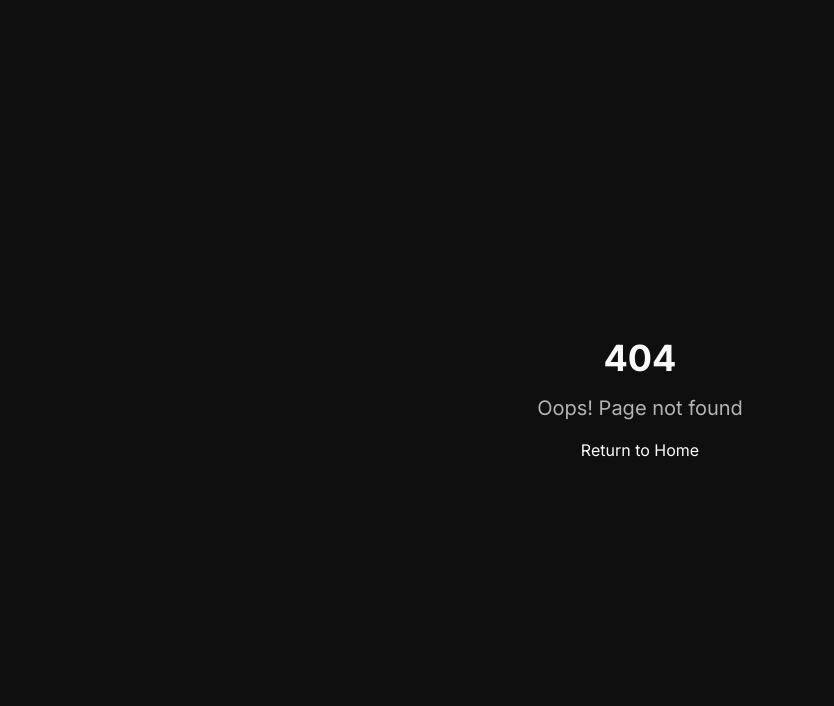
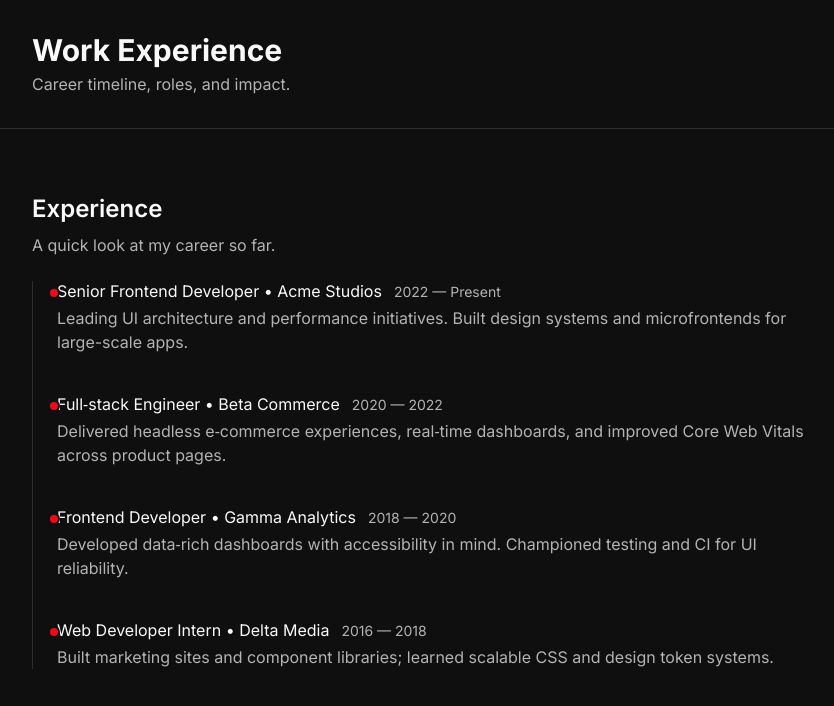
Before and after one commit to awesome-dev-commits/my-cinematic-folio, a React (Vite) app: page /experience in a window 1280 px wide. Before the commit this address had no page. Shown: the top 706 px of the page, without its empty margins (0-834 px from the left). Built offline with nearby package versions, Linux system fonts and the light colour scheme.

Commit message:
Add experience page
Create a new page for work experience and link it from the projects carousel.

```diff
--- a/src/App.tsx
+++ b/src/App.tsx
@@ -5,6 +5,7 @@ import { QueryClient, QueryClientProvider } from "@tanstack/react-query";
 import { BrowserRouter, Routes, Route } from "react-router-dom";
 import Index from "./pages/Index";
 import NotFound from "./pages/NotFound";
+import Experience from "./pages/Experience";
 
 const queryClient = new QueryClient();
 
@@ -16,6 +17,7 @@ const App = () => (
       <BrowserRouter>
         <Routes>
           <Route path="/" element={<Index />} />
+          <Route path="/experience" element={<Experience />} />
           {/* ADD ALL CUSTOM ROUTES ABOVE THE CATCH-ALL "*" ROUTE */}
           <Route path="*" element={<NotFound />} />
         </Routes>
--- a/src/components/sections/ProjectsRow.tsx
+++ b/src/components/sections/ProjectsRow.tsx
@@ -6,6 +6,7 @@ export type ProjectItem = {
   title: string;
   description: string;
   href?: string;
+  target?: "_self" | "_blank" | "_parent" | "_top";
 };
 
 type ProjectsRowProps = {
@@ -26,7 +27,7 @@ const ProjectsRow = ({ id, title, items, className }: ProjectsRowProps) => {
           <CarouselContent>
             {items.map((item, idx) => (
               <CarouselItem key={idx} className="basis-3/4 sm:basis-1/2 md:basis-1/3 lg:basis-1/4">
-                <a href={item.href || "#"} className="group block focus:outline-none focus-visible:ring-2 focus-visible:ring-ring rounded-lg overflow-hidden">
+                <a href={item.href || "#"} target={item.target} rel={item.target === "_blank" ? "noopener noreferrer" : undefined} className="group block focus:outline-none focus-visible:ring-2 focus-visible:ring-ring rounded-lg overflow-hidden">
                   <figure className="relative rounded-lg overflow-hidden bg-card">
                     <img
                       src={item.image}
--- /dev/null
+++ b/src/pages/Experience.tsx
@@ -0,0 +1,67 @@
+import React, { useEffect } from "react";
+import ExperienceTimeline from "@/components/sections/ExperienceTimeline";
+
+export default function Experience() {
+  useEffect(() => {
+    const title = "Work Experience Timeline | Your Name";
+    document.title = title;
+
+    const desc = "Work experience timeline showcasing roles, companies, and impact.";
+    let meta = document.querySelector('meta[name="description"]') as HTMLMetaElement | null;
+    if (!meta) {
+      meta = document.createElement("meta");
+      meta.setAttribute("name", "description");
+      document.head.appendChild(meta);
+    }
+    if (meta) meta.setAttribute("content", desc);
+
+    const canonicalHref = `${window.location.origin}/experience`;
+    let link = document.querySelector('link[rel="canonical"]') as HTMLLinkElement | null;
+    if (!link) {
+      link = document.createElement("link");
+      link.setAttribute("rel", "canonical");
+      document.head.appendChild(link);
+    }
+    if (link) link.setAttribute("href", canonicalHref);
+  }, []);
+
+  const jsonLd = {
+    "@context": "https://schema.org",
+    "@type": "BreadcrumbList",
+    itemListElement: [
+      {
+        "@type": "ListItem",
+        position: 1,
+        name: "Home",
+        item: `${window.location.origin}/`,
+      },
+      {
+        "@type": "ListItem",
+        position: 2,
+        name: "Work Experience",
+        item: `${window.location.origin}/experience`,
+      },
+    ],
+  } as const;
+
+  return (
+    <div>
+      <header className="border-b border-border">
+        <div className="container py-8">
+          <h1 className="text-3xl font-bold mb-1 story-link">Work Experience</h1>
+          <p className="text-muted-foreground">Career timeline, roles, and impact.</p>
+        </div>
+      </header>
+
+      <main>
+        {/* Timeline Section */}
+        <ExperienceTimeline />
+      </main>
+
+      <script
+        type="application/ld+json"
+        dangerouslySetInnerHTML={{ __html: JSON.stringify(jsonLd) }}
+      />
+    </div>
+  );
+}
--- a/src/pages/Index.tsx
+++ b/src/pages/Index.tsx
@@ -1,14 +1,15 @@
 import Hero from "@/components/sections/Hero";
 import ProjectsRow from "@/components/sections/ProjectsRow";
 import ExperienceTimeline from "@/components/sections/ExperienceTimeline";
+import type { ProjectItem } from "@/components/sections/ProjectsRow";
 import project1 from "@/assets/project-1.jpg";
 import project2 from "@/assets/project-2.jpg";
 import project3 from "@/assets/project-3.jpg";
 import project4 from "@/assets/project-4.jpg";
 
 const Index = () => {
-  const projects = [
-    { image: project4, title: "My Work Experience", description: "Explore my career timeline.", href: "#experience" },
+  const projects: ProjectItem[] = [
+    { image: project4, title: "My Work Experience", description: "Explore my career timeline.", href: "/experience", target: "_blank" },
     { image: project1, title: "Cinematic Web App", description: "A fast, responsive app with polished UI and DX." },
     { image: project2, title: "Mobile Companion", description: "Seamless mobile experience with offline support." },
     { image: project3, title: "Data Dashboard", description: "Actionable insights with beautiful visualizations." },
```
